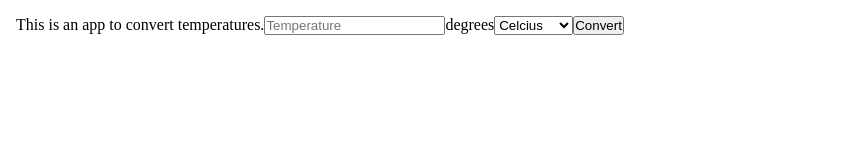
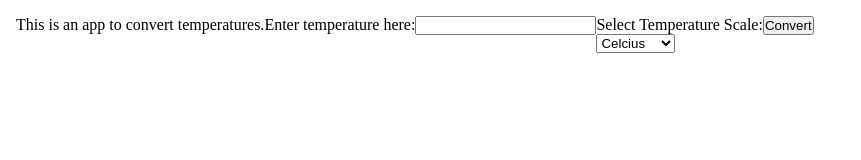
Before and after one commit to ckochera/tempconversionapp, a plain HTML site: page index.html in a window 1280 px wide. Shown: the whole page, without its empty margins (0-861 px from the left). Drawn offline with Linux system fonts and the light colour scheme.

Commit message:
Create new divs
Created divs for convert button and input field.

```diff
--- a/index.html
+++ b/index.html
@@ -9,13 +9,15 @@
 <body>
     <div class="content">
         <div class="para"><p>This is an app to convert temperatures.</p></div>
-        <div class="tempInput"><input type="number" placeholder="Temperature" id="tempInput"></div> degrees
-            <select name="tempScaleList" id="tempScaleList">
-                <option value="celcius">Celcius</option>
-                <option value="farenheit">Farenheit</option>
-            </select>
-                    <button id="convertBtn">Convert</button>
-        <div id="result"></div>
+            <div class="tempInput">Enter temperature here:<input type="number" id="tempInput"></div>
+                <div class="tempScale"><p>Select Temperature Scale:</p>
+                    <select name="tempScaleList" id="tempScaleList">
+                        <option value="celcius">Celcius</option>
+                        <option value="farenheit">Farenheit</option>
+                    </select>
+                </div>
+                    <div class="convertBtn"><button id="convertBtn">Convert</button></div>
+                        <div id="result"></div>
     </div>
 </body>
 <script src="script.js"></script>
```
